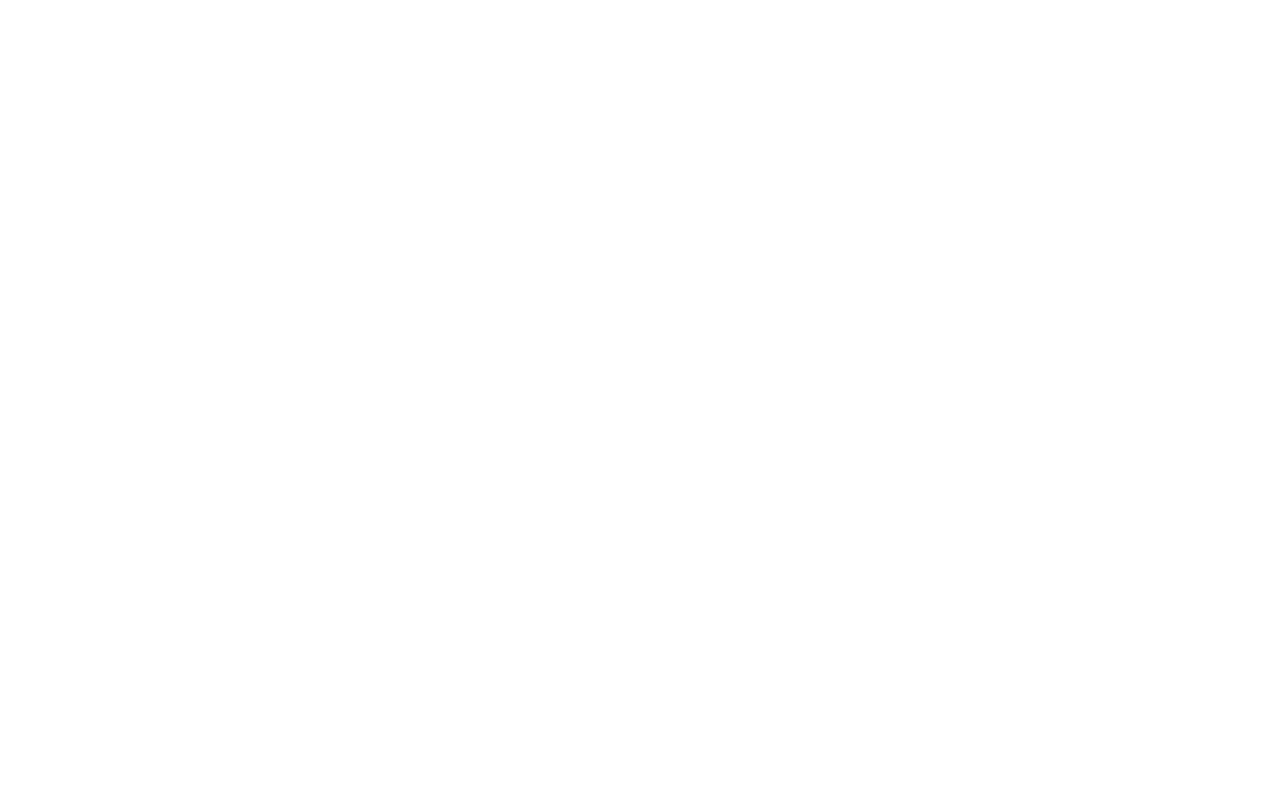
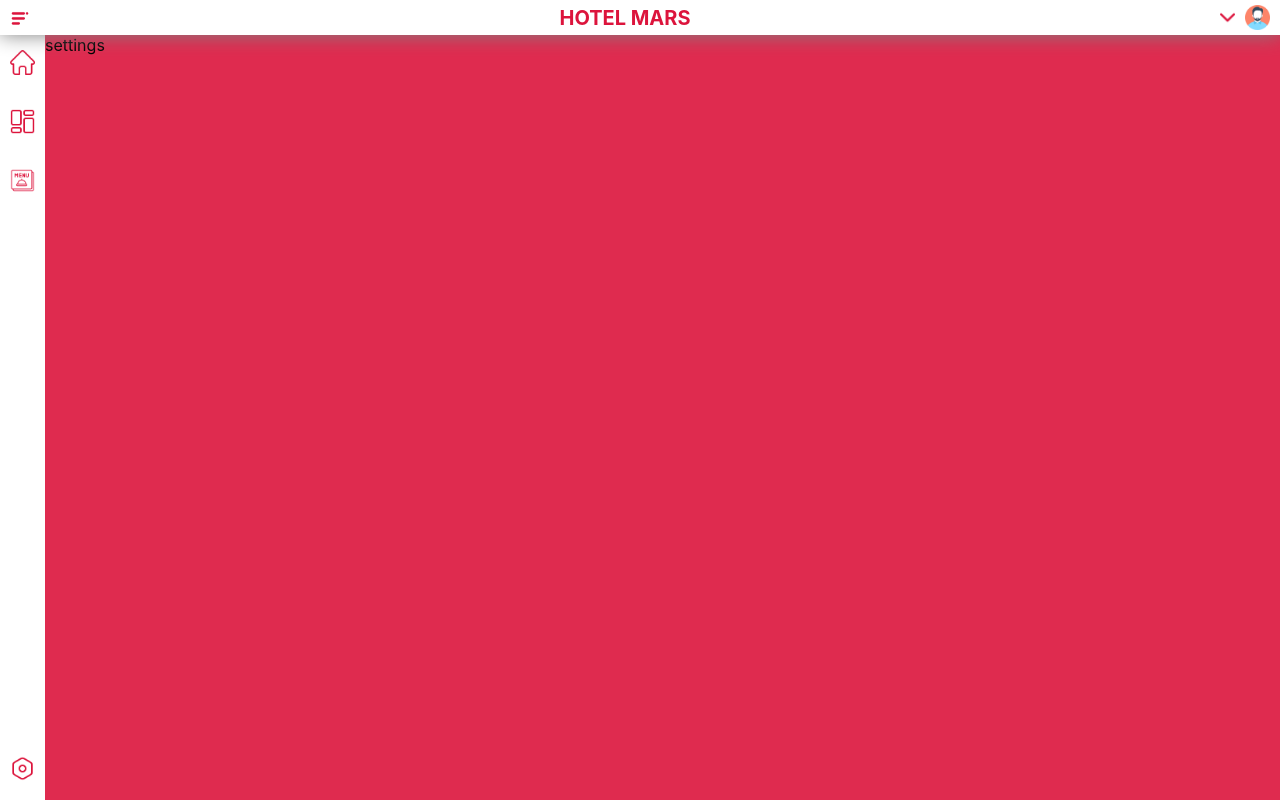
Before and after one commit to Dark-WizZ/project-23, a React (Create React App) app: page /settings in a window 1280 px wide. Before the commit this address had no page. Built offline with nearby package versions, Linux system fonts and the light colour scheme.

Commit message:
Implement nav switching on home page

```diff
--- a/src/App.js
+++ b/src/App.js
@@ -5,7 +5,9 @@
 import RestInfo from './pages/RestInfo';
 import Home from './pages/home';
 import FoodMenus from './pages/FoodMenus';
-import Sidebar from './components/Sidebar';
+import Body from './components/Body';
+import Dashboard from './pages/Dashboard'
+import Settings from './pages/Settings'
 
 function App() {
   return (
@@ -14,8 +16,10 @@
         <Route path='/register' element={<Register />} />
         <Route path='/login' element={<Login />} />
         <Route path='/restinfo' element={<RestInfo />} />
-        <Route path='/' element={<Home />} />
-        <Route path='/foodmenus' element={<FoodMenus />} />
+        <Route path='/' element={<Home body={<Body />}/>} />
+        <Route path='/foodmenus' element={<Home body={< FoodMenus/>} />} />
+        <Route path='/dashboard' element={<Home body={< Dashboard />} />} />
+        <Route path='/settings' element={<Home body={< Settings />} />} />
       </Routes>
     </BrowserRouter>
   );
--- a/src/components/Sidebar.jsx
+++ b/src/components/Sidebar.jsx
@@ -7,12 +7,18 @@
 
 function Sidebar(props) {
   return ( <div className="sidebar">
-    <img src={homeIcon} />
-    <img src={dashboardIcon} />
+    <Link to='../'>
+      <img src={homeIcon} />
+    </Link>
+    <Link to='../dashboard'>
+      <img src={dashboardIcon} />
+    </Link>
     <Link to='../foodmenus'>
       <img src={foodmenuIcon} />
     </Link>
-    <img className="settingIcon" src={settingIcon} />
+    <Link className="settingIcon" to='../settings'>
+      <img src={settingIcon} />
+    </Link>
   </div> );
 }
 
--- /dev/null
+++ b/src/pages/Dashboard.jsx
@@ -0,0 +1,7 @@
+function Dashboard(props) {
+  return ( <div className="dashboard">
+    dashboard
+  </div> );
+}
+
+export default Dashboard;
--- /dev/null
+++ b/src/pages/Settings.jsx
@@ -0,0 +1,7 @@
+function Settings(props) {
+  return ( <div className="setting">
+    settings
+  </div> );
+}
+
+export default Settings;
--- a/src/pages/home.jsx
+++ b/src/pages/home.jsx
@@ -7,7 +7,7 @@
   return <div className="home">
       <Topbar />
       <Sidebar />
-      <Body />
+      {props.body}
   </div>
 }
 
```
